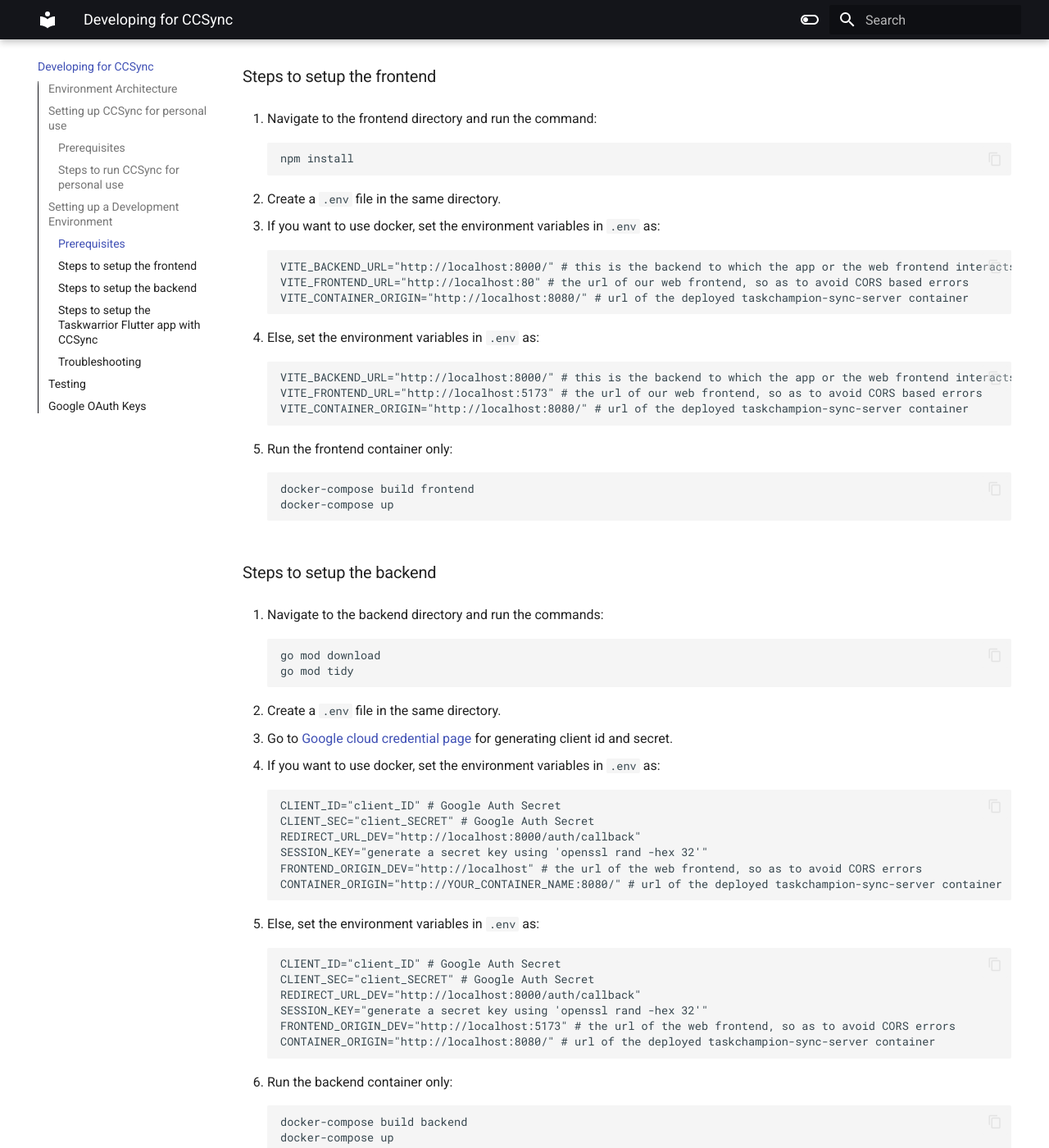
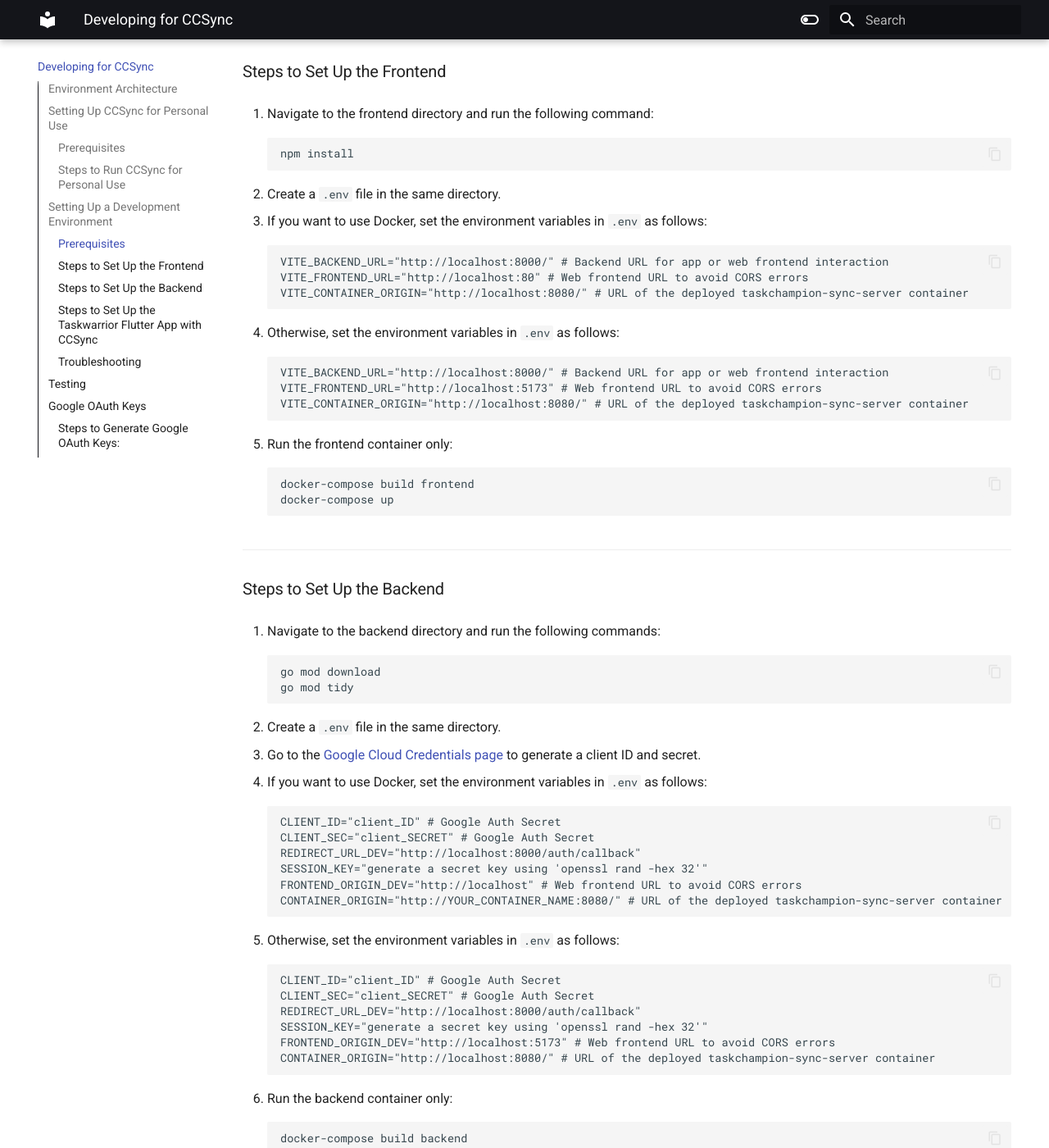
Before and after one commit to its-me-abhishek/ccsync-docs, an MkDocs documentation site: the page built from docs/index.md, in a window 1280 px wide and 1400 px high, scrolled down 1844 px. Shown: the whole window at 82% size. Built offline with MkDocs 1.6.1 and Material for MkDocs 9.7.7, drawn with Linux system fonts in a browser that asks for light colours; some of the changed text lies outside the part shown.

Commit message:
docs: improve clarity and consistency in about and index documentation (#9)

```diff
--- a/docs/index.md
+++ b/docs/index.md
@@ -1,177 +1,174 @@
 # Developing for CCSync
 
-This section gives a brief information about almost everything that you would need to setup CCSync for development, or deployment.
+This section provides a comprehensive guide to setting up CCSync for development or deployment.
 
-If you still have any queries, contact us on [Github](https://github.com/its-me-abhishek/ccsync-docs)
+If you have any further questions, feel free to contact us on [GitHub](https://github.com/its-me-abhishek/ccsync-docs).
 
 ---
 
 ## Environment Architecture
 
-The diagram below is a representation of how various components are connected to enable sync on the CCSync website, and the [Taskwarrior Flutter App](https://github.com/CCExtractor/taskwarrior-flutter)
+The diagram below illustrates how various components are connected to enable synchronization on the CCSync website and the [Taskwarrior Flutter App](https://github.com/CCExtractor/taskwarrior-flutter).
 
 <img src="./images/architecture.jpg">
 
 ---
 
-## Setting up CCSync for personal use
+## Setting Up CCSync for Personal Use
 
 ---
 
 ### Prerequisites
 
 - Docker
-
 - Google OAuth Keys
 
-### Steps to run CCSync for personal use
+### Steps to Run CCSync for Personal Use
 
-1. Clone the CCSync repository and switch to docker-prod branch.
-2. Navigate to production directory by `cd production`
+1. Clone the CCSync repository and switch to the `docker-prod` branch.
+2. Navigate to the production directory using the command: `cd production`.
 3. Create a file named `.backend.env` with the following attributes:
 
         CLIENT_ID="client_ID" # Google Auth Secret from Prerequisites
         CLIENT_SEC="client_SECRET" # Google Auth Secret from Prerequisites
         REDIRECT_URL_DEV="http://localhost:8000/auth/callback"
         SESSION_KEY="generate a secret key using 'openssl rand -hex 32'"
-        FRONTEND_ORIGIN_DEV="http://localhost" # the url of the web frontend, so as to avoid CORS errors
-        CONTAINER_ORIGIN="http://YOUR_CONTAINER_NAME:8080/" # deployed taskchampion-sync-server container, should be production-syncserver-1 by default
+        FRONTEND_ORIGIN_DEV="http://localhost" # URL of the web frontend to avoid CORS errors
+        CONTAINER_ORIGIN="http://YOUR_CONTAINER_NAME:8080/" # Deployed taskchampion-sync-server container, default is production-syncserver-1
 
 4. Run `docker-compose pull` to pull the CCSync images.
-5. Run `docker-compose up` to finally start the project.
-6. The frontend should now be available on localhost:80, backend on localhost:8000, and syncserver on localhost:8080
+5. Run `docker-compose up` to start the project.
+6. The frontend should now be available at `localhost:80`, the backend at `localhost:8000`, and the sync server at `localhost:8080`.
 
-## Setting up a Development Environment
+---
+
+## Setting Up a Development Environment
 
 ---
 
 ### Prerequisites
 
 - Docker
-
 - Google OAuth Keys
 
-### Steps to setup the frontend
+### Steps to Set Up the Frontend
 
-1.  Navigate to the frontend directory and run the command:
+1. Navigate to the frontend directory and run the following command:
 
         npm install
 
-2.  Create a `.env` file in the same directory.
+2. Create a `.env` file in the same directory.
+3. If you want to use Docker, set the environment variables in `.env` as follows:
 
-3.  If you want to use docker, set the environment variables in `.env` as:
+        VITE_BACKEND_URL="http://localhost:8000/" # Backend URL for app or web frontend interaction
+        VITE_FRONTEND_URL="http://localhost:80" # Web frontend URL to avoid CORS errors
+        VITE_CONTAINER_ORIGIN="http://localhost:8080/" # URL of the deployed taskchampion-sync-server container
 
-        VITE_BACKEND_URL="http://localhost:8000/" # this is the backend to which the app or the web frontend interacts with
-        VITE_FRONTEND_URL="http://localhost:80" # the url of our web frontend, so as to avoid CORS based errors
-        VITE_CONTAINER_ORIGIN="http://localhost:8080/" # url of the deployed taskchampion-sync-server container
+4. Otherwise, set the environment variables in `.env` as follows:
 
-4.  Else, set the environment variables in `.env` as:
+        VITE_BACKEND_URL="http://localhost:8000/" # Backend URL for app or web frontend interaction
+        VITE_FRONTEND_URL="http://localhost:5173" # Web frontend URL to avoid CORS errors
+        VITE_CONTAINER_ORIGIN="http://localhost:8080/" # URL of the deployed taskchampion-sync-server container
 
-        VITE_BACKEND_URL="http://localhost:8000/" # this is the backend to which the app or the web frontend interacts with
-        VITE_FRONTEND_URL="http://localhost:5173" # the url of our web frontend, so as to avoid CORS based errors
-        VITE_CONTAINER_ORIGIN="http://localhost:8080/" # url of the deployed taskchampion-sync-server container
-
-5.  Run the frontend container only:
+5. Run the frontend container only:
 
         docker-compose build frontend
         docker-compose up
 
-### Steps to setup the backend
+---
 
-1.  Navigate to the backend directory and run the commands:
+### Steps to Set Up the Backend
+
+1. Navigate to the backend directory and run the following commands:
 
         go mod download
         go mod tidy
 
-2.  Create a `.env` file in the same directory.
-
-3.  Go to [Google cloud credential page](https://console.cloud.google.com/apis/credentials) for generating client id and secret.
-
-4.  If you want to use docker, set the environment variables in `.env` as:
+2. Create a `.env` file in the same directory.
+3. Go to the [Google Cloud Credentials page](https://console.cloud.google.com/apis/credentials) to generate a client ID and secret.
+4. If you want to use Docker, set the environment variables in `.env` as follows:
 
         CLIENT_ID="client_ID" # Google Auth Secret
         CLIENT_SEC="client_SECRET" # Google Auth Secret
         REDIRECT_URL_DEV="http://localhost:8000/auth/callback"
         SESSION_KEY="generate a secret key using 'openssl rand -hex 32'"
-        FRONTEND_ORIGIN_DEV="http://localhost" # the url of the web frontend, so as to avoid CORS errors
-        CONTAINER_ORIGIN="http://YOUR_CONTAINER_NAME:8080/" # url of the deployed taskchampion-sync-server container
+        FRONTEND_ORIGIN_DEV="http://localhost" # Web frontend URL to avoid CORS errors
+        CONTAINER_ORIGIN="http://YOUR_CONTAINER_NAME:8080/" # URL of the deployed taskchampion-sync-server container
 
-5.  Else, set the environment variables in `.env` as:
+5. Otherwise, set the environment variables in `.env` as follows:
 
         CLIENT_ID="client_ID" # Google Auth Secret
         CLIENT_SEC="client_SECRET" # Google Auth Secret
         REDIRECT_URL_DEV="http://localhost:8000/auth/callback"
         SESSION_KEY="generate a secret key using 'openssl rand -hex 32'"
-        FRONTEND_ORIGIN_DEV="http://localhost:5173" # the url of the web frontend, so as to avoid CORS errors
-        CONTAINER_ORIGIN="http://localhost:8080/" # url of the deployed taskchampion-sync-server container
+        FRONTEND_ORIGIN_DEV="http://localhost:5173" # Web frontend URL to avoid CORS errors
+        CONTAINER_ORIGIN="http://localhost:8080/" # URL of the deployed taskchampion-sync-server container
 
-6.  Run the backend container only:
+6. Run the backend container only:
 
         docker-compose build backend
         docker-compose up
 
-**Note:** If you plan to run the backend without Docker, run it as a `root` user preferably on `WSL` or any Linux Distro with a user that has elevated permissions to modify files and directories. This is because the server requires permissions to update your taskrc based on the Logged in user.
+**Note:** If you plan to run the backend without Docker, it is recommended to run it as a `root` user, preferably on `WSL` or any Linux distribution with elevated permissions. This is because the server requires permissions to update your `taskrc` file based on the logged-in user.
 
 **Note:** The Taskchampion sync server is currently being pulled from the repository [here](https://github.com/GothenburgBitFactory/taskchampion-sync-server).
 
-### Steps to setup the Taskwarrior Flutter app with CCSync
+---
 
-1.  For development/personal purposes, in order to use CCSync with Taskwarrior Flutter app, one needs to setup only
-    the backend and the sync server. The frontend setup is optional.
+### Steps to Set Up the Taskwarrior Flutter App with CCSync
 
-2.  Go to settings -> Turn on Taskchampion Sync
-3.  Click back, go to menu again, click on CCSync credentials, paste the credentials from the frontend as specified.
-4.  Click on Save.
-5.  Refresh the tasks, and now CCSync in synced with your Taskwarrior Flutter App.
+1. For development or personal use, you only need to set up the backend and the sync server. Setting up the frontend is optional.
+2. Go to **Settings** -> Turn on **Taskchampion Sync**.
+3. Navigate back to the menu, click on **CCSync Credentials**, and paste the credentials from the frontend as specified.
+4. Click **Save**.
+5. Refresh the tasks. CCSync should now be synced with your Taskwarrior Flutter App.
+
+---
 
 ### Troubleshooting
 
-The sync might break most of the times due to wrong `.env` variables. Please ensure that your docker containers are
-visible and accessible, using `ping <container_address>` commands.
+If the sync breaks, it is often due to incorrect `.env` variables. Ensure that your Docker containers are visible and accessible by using the `ping <container_address>` command.
 
 ---
 
 ## Testing
 
-- For testing backend, first navigate to the backend directory, and then run the tests
+- To test the backend, navigate to the backend directory and run:
 
         cd backend
         go test <package_name>
 
-Here, `package_name` is the test suite you want to run.
+  Replace `<package_name>` with the name of the test suite you want to run.
 
-- Similarly, for testing frontend, first navigate to the frontend directory, and then run the tests
+- To test the frontend, navigate to the frontend directory and run:
 
         cd frontend
         npm test
 
-- `Note`: In order to setup / run tests for pages that have any URLs, for example, the `HomePage.tsx`, toggle the `isTesting` to `true` in `frontend/src/components/utils/URLs.ts`
+**Note:** To set up or run tests for pages with URLs (e.g., `HomePage.tsx`), toggle the `isTesting` variable to `true` in `frontend/src/components/utils/URLs.ts`.
 
 ---
 
 ## Google OAuth Keys
 
-Before starting the frontend, Go to [Google cloud credential page](https://console.cloud.google.com/apis/credentials) for generating client id and secret. Read [this guide for more information on these credentials and how these work](https://developers.google.com/identity/protocols/oauth2). These Keys are only required to generate a consistent Client ID, and an Encryption Secret, for using Taskchampion, as it uses a hash and salt of your E-mail, and your UUID (as received via a login request). This can be skipped in case you have your own keys generated already. Follow these steps for getting these keys:
+Before starting the frontend, go to the [Google Cloud Credentials page](https://console.cloud.google.com/apis/credentials) to generate a client ID and secret. Read [this guide](https://developers.google.com/identity/protocols/oauth2) for more information on these credentials and how they work. These keys are required to generate a consistent Client ID and Encryption Secret for using Taskchampion. If you already have your own keys, you can skip this step.
 
-1.  Go to Google's developer console.
+### Steps to Generate Google OAuth Keys:
 
-2.  Create a new project.
-
-3.  From within your project, create a new "Client ID" by going to "APIs & Auth" > "Credentials" and clicking on the "Create New Client ID" button.
-
-4.  Select "Web Application"
-
-5.  Enter the following for 'Authorized Javascript Origins':
+1. Go to the Google Developer Console.
+2. Create a new project.
+3. Within your project, create a new "Client ID" by navigating to **APIs & Auth** > **Credentials** and clicking on **Create New Client ID**.
+4. Select **Web Application**.
+5. Enter the following for **Authorized JavaScript Origins**:
 
         http://127.0.0.1
         http://localhost
 
-6.  Enter the following for 'Authorized Redirect URI':
+6. Enter the following for **Authorized Redirect URI**:
 
         http://127.0.0.1:8000/callback/
 
-7.  Save
-
-8.  You will be presented with your newly generated credentials that are required for setting up the backend.
+7. Save your changes.
+8. You will be presented with your newly generated credentials, which are required for setting up the backend.
 
 ---
```
Also changed, not shown: docs/about.md (+1 -1 lines).
